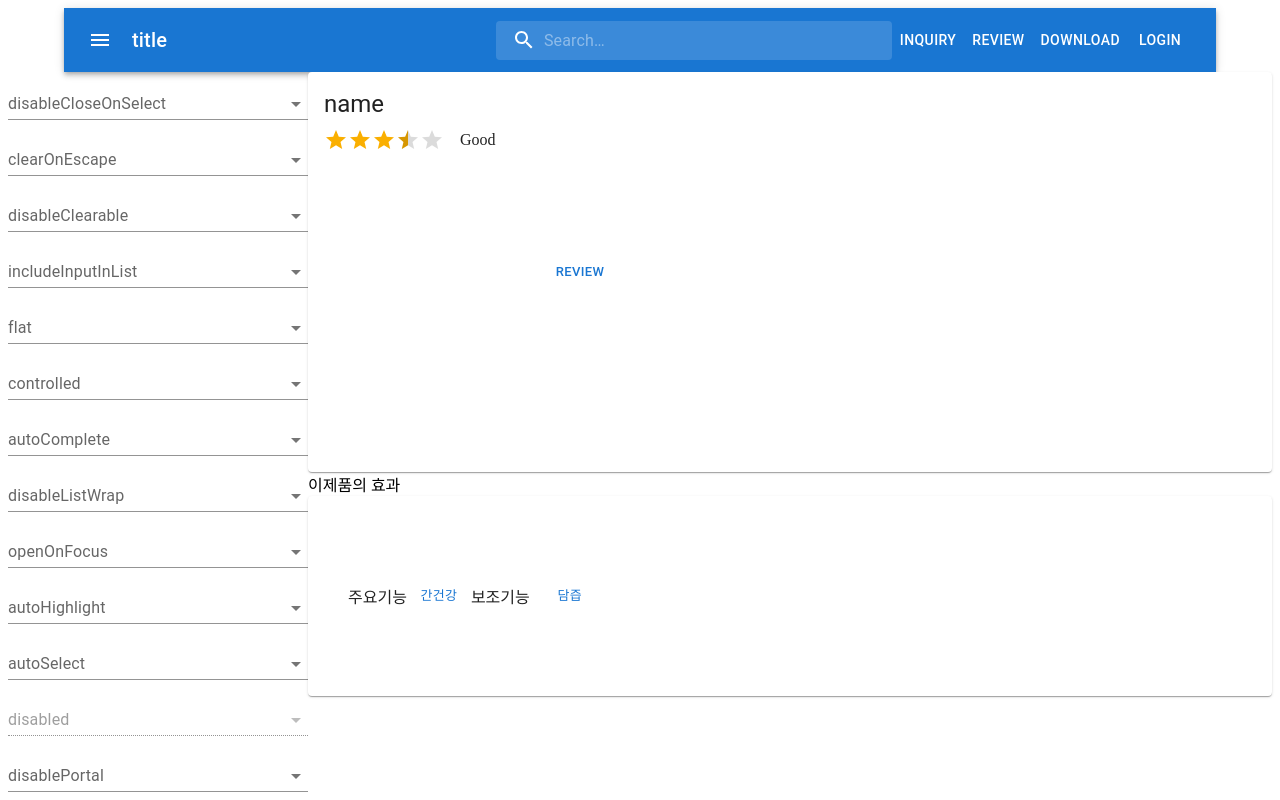
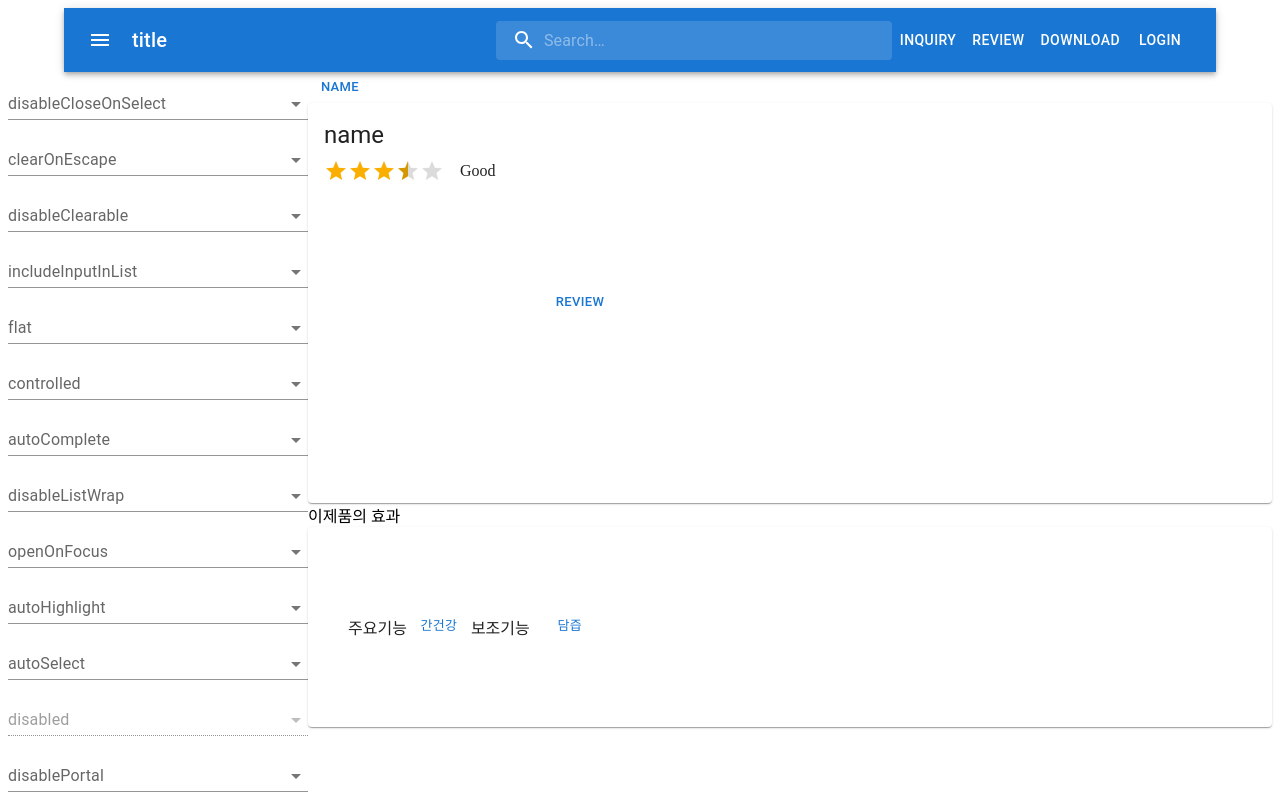
Before and after one commit to 77max77/react-i3jxe2, a React (Create React App) app: page / in a window 1280 px wide. Shown: the top 800 px of the page. Built offline with nearby package versions, Linux system fonts and the light colour scheme.

Commit message:
1 file modified

```diff
--- a/src/App.js
+++ b/src/App.js
@@ -128,6 +128,7 @@ function ButtonAppBar() {
 function MediaCard() {
  return(
    <div>
+     <Button size="small">name</Button>
   <Card sx={{ display:'flex', maxWidth: 1000 }}>
       <CardMedia
         sx={{ height: 400 }}
```
